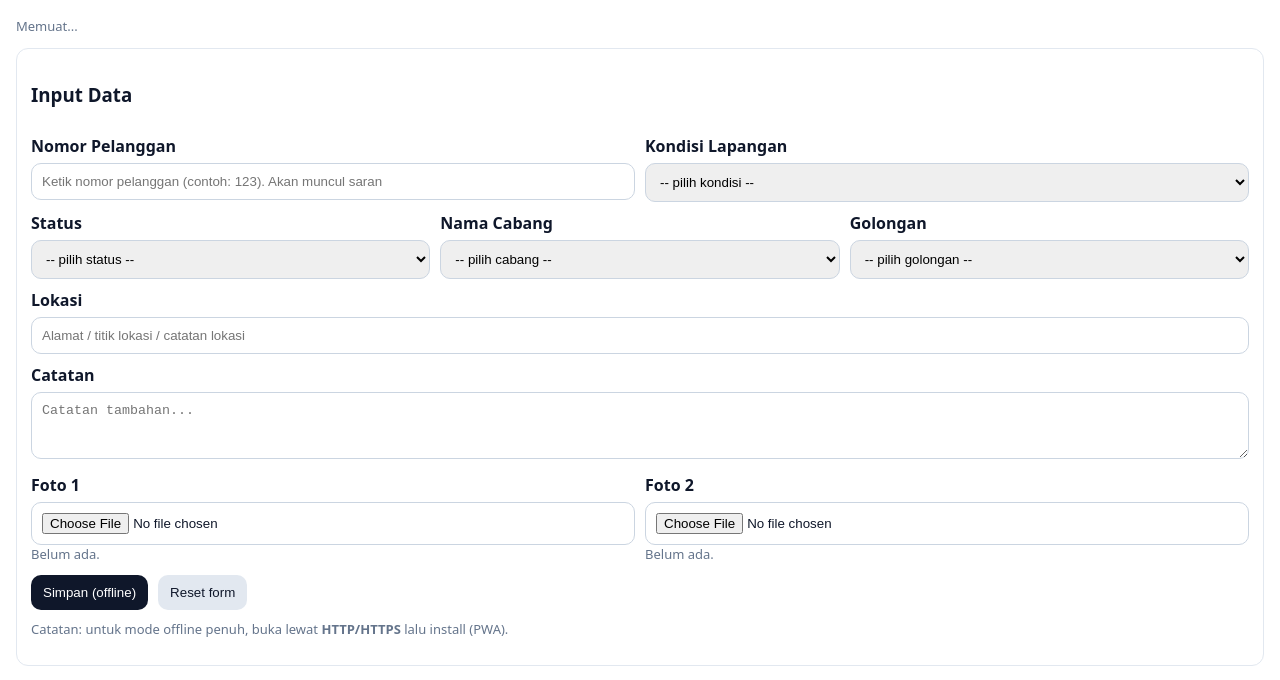
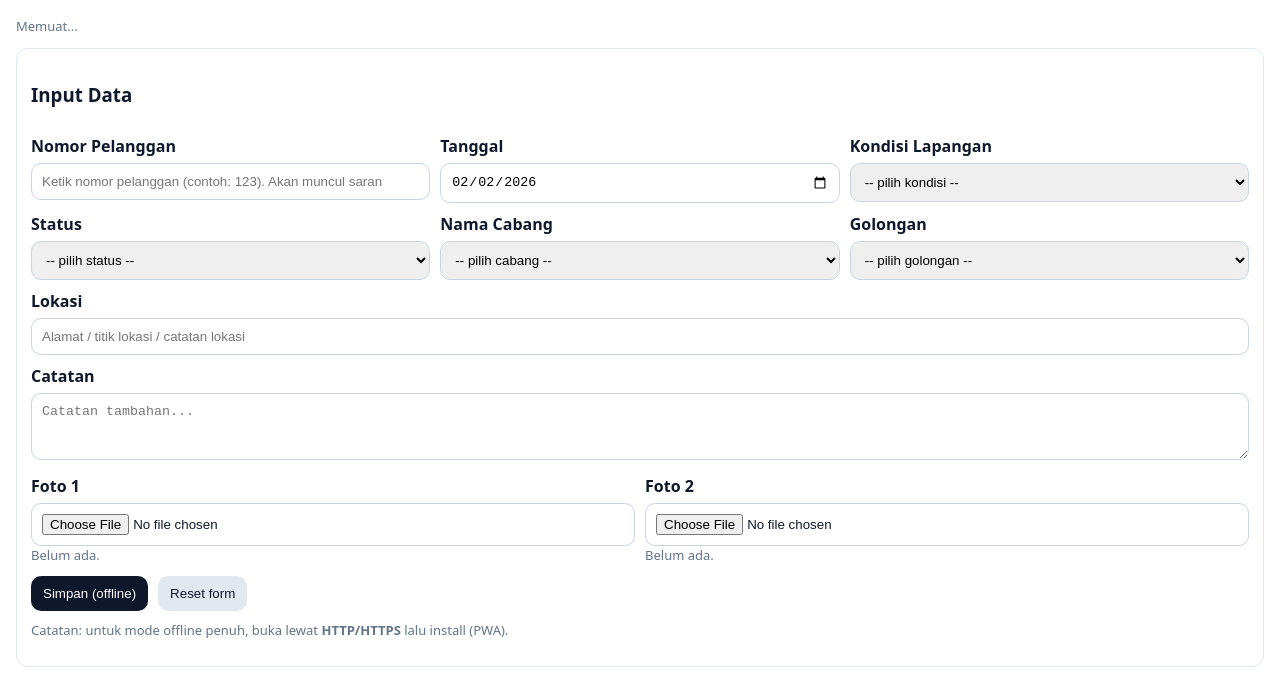
Before and after one commit to ODerryO/TesOffline, a plain HTML site: page index.html in a window 1280 px wide. Shown: the part 56-736 px from the top of the page. Drawn offline with Linux system fonts and the light colour scheme.

Commit message:
Update SW

```diff
--- a/app.js
+++ b/app.js
@@ -19,7 +19,8 @@ const STATUS_OPTIONS = ["", "Aktif", "Segel", "Segel Permintaan", "Bongkar"];
 const CABANG_OPTIONS = ["", "Cabang Sumbawa", "Cabang Utan", "Cabang Alas", "Cabang Alas Barat", "Cabang Empang", "Cabang Plampang"];
 const GOLONGAN_OPTIONS = ["",
   "A1 SOSIAL KHUSUS ( PANTI ASUHAN, MASJID, SDN, PUSKESMAS )",
-  "2B  RUMAH TANGGA II ( RUMAH TANGGA BANGUNAN PERMANEN)", "2C RUMAH TANGGA III ( BERMOBIL / TINGKAT 2 LANTAI )",
+  "2B  RUMAH TANGGA II ( RUMAH TANGGA BANGUNAN PERMANEN)",
+  "2C RUMAH TANGGA III ( BERMOBIL / TINGKAT 2 LANTAI )",
   "2D RUMAH TANGGA IV ( RUMAH MEWAH )",
   "3A NIAGA I ( SALON, WARNET, WARUNG )",
   "3B NIAGA II ( restoran, kos, laundry, gudang/ruko/lab, apotek/klinik, dealer, sekolah swasta, cuci mobil/motor)",
--- a/index.html
+++ b/index.html
@@ -32,7 +32,6 @@
 
   <div class="card">
     <h3>Input Data</h3>
-
     <div class="row">
       <div>
         <label>Nomor Pelanggan</label>
@@ -40,6 +39,10 @@
         <datalist id="namaList"></datalist>
         <div id="namaSuggest" class="muted"></div>
       </div>
+      <div>
+    <label>Tanggal</label>
+      <input id="tanggal" type="date" />
+    </div>
       <div>
         <label>Kondisi Lapangan</label>
         <select id="kondisiLapangan"></select>
--- a/sw.js
+++ b/sw.js
@@ -1,4 +1,4 @@
-const CACHE_NAME = "form-offline-v4";
+const CACHE_NAME = "form-offline-v5";
 
 const ASSETS = [
   "./",
```
